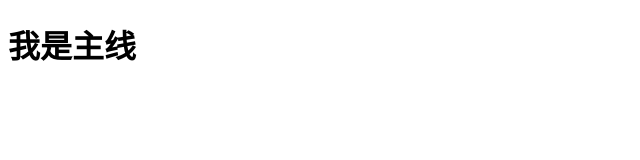
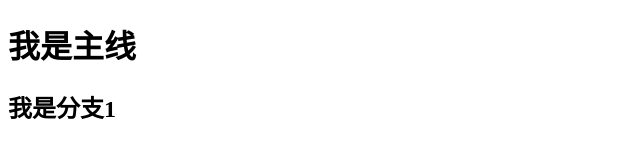
Before and after one commit to arcMing/my-practice, a plain HTML site: page index.html in a window 1280 px wide. Shown: the whole page, without its empty margins (0-640 px from the left). Drawn offline with nearby package versions, Linux system fonts and the light colour scheme.

Commit message:
我是分支1

```diff
--- a/index.html
+++ b/index.html
@@ -8,6 +8,7 @@
   </head>
   <body>
     <h1>我是主线</h1>
+    <h2>我是分支1</h2>
     <script src="./node_modules//vue/dist/vue.js"></script>
   </body>
 </html>
```
